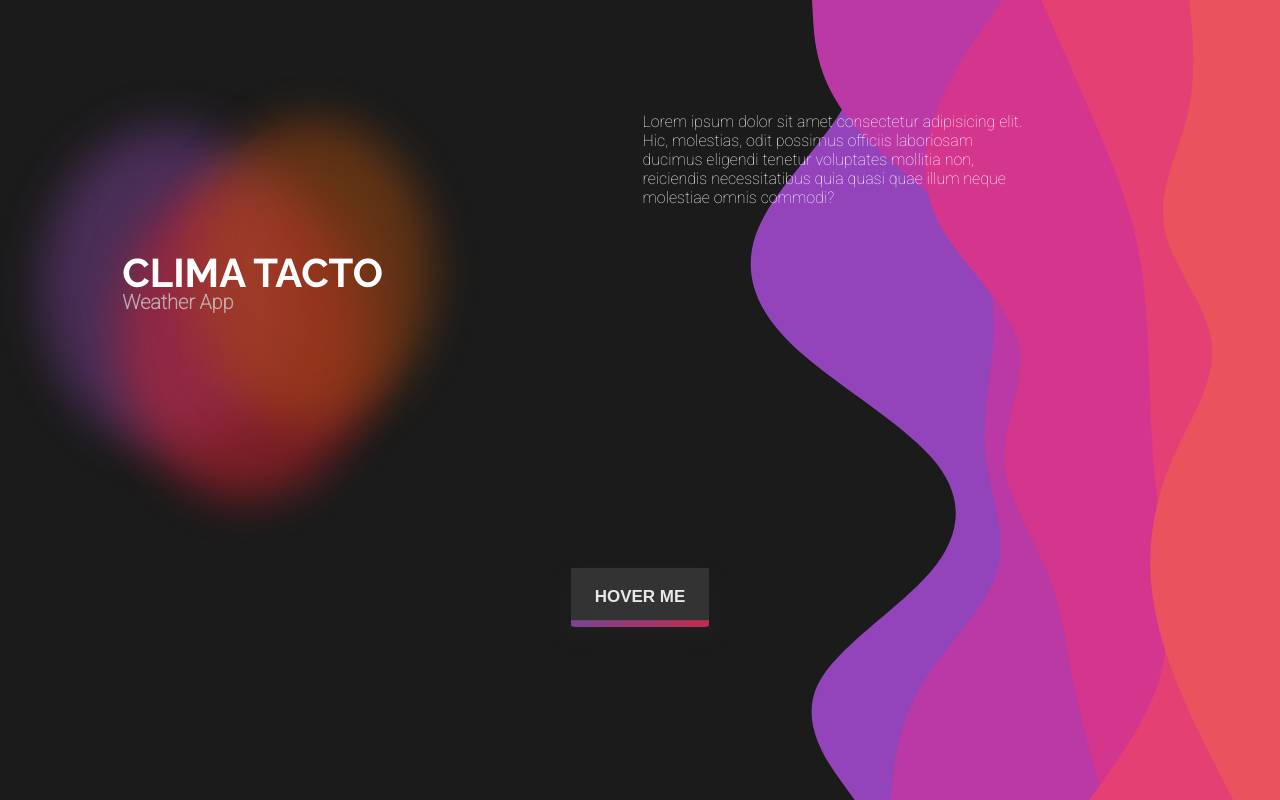
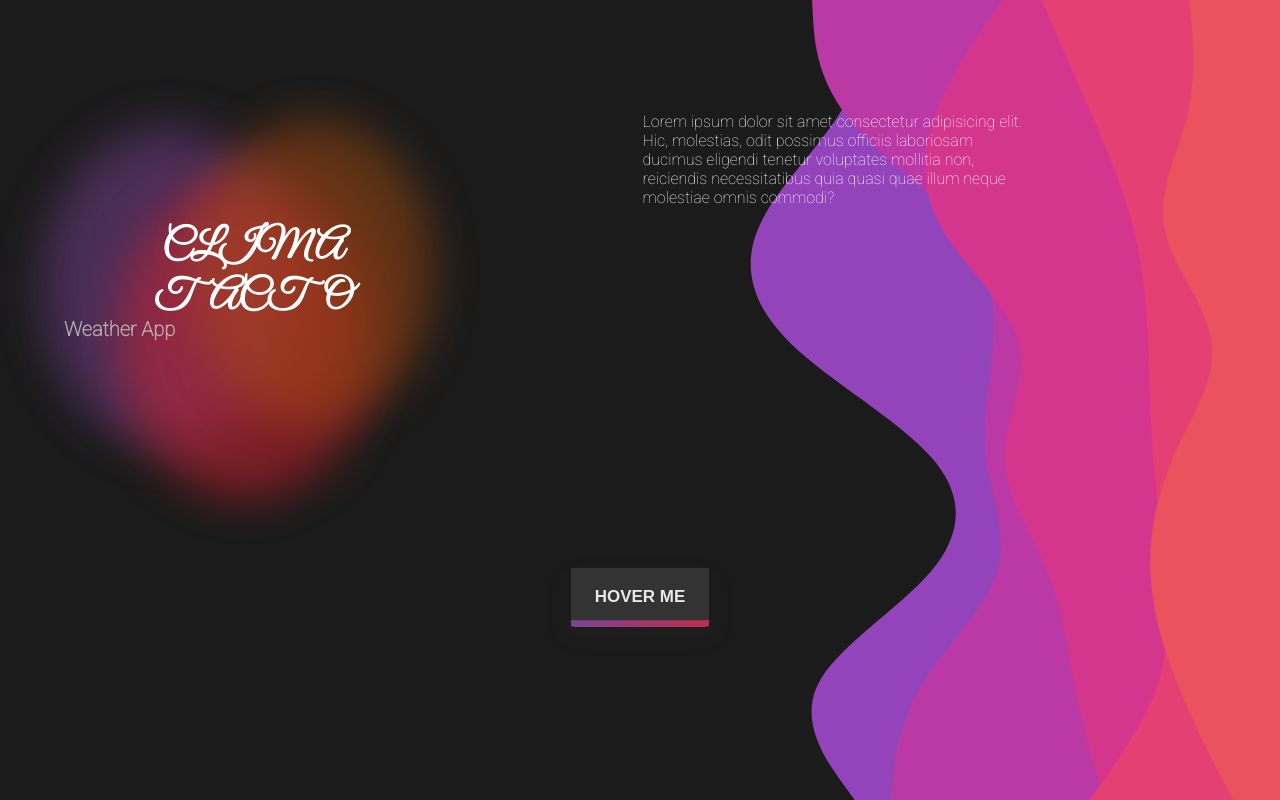
Before and after one commit to GabrielBustos0905/clima-tacto, a React (Vite) app: page / in a window 1280 px wide. Built offline with nearby package versions, Linux system fonts and the light colour scheme.

Commit message:
prueba 2

```diff
--- a/src/components/LandingPage/Title/Title.module.css
+++ b/src/components/LandingPage/Title/Title.module.css
@@ -18,7 +18,7 @@
 .container div h1 {
     text-align: center;
     font-size: 40px;
-    font-family: 'Raleway', sans-serif;
+    font-family: 'Great Vibes', cursive;
     margin-bottom: -1px
 }
 
```
